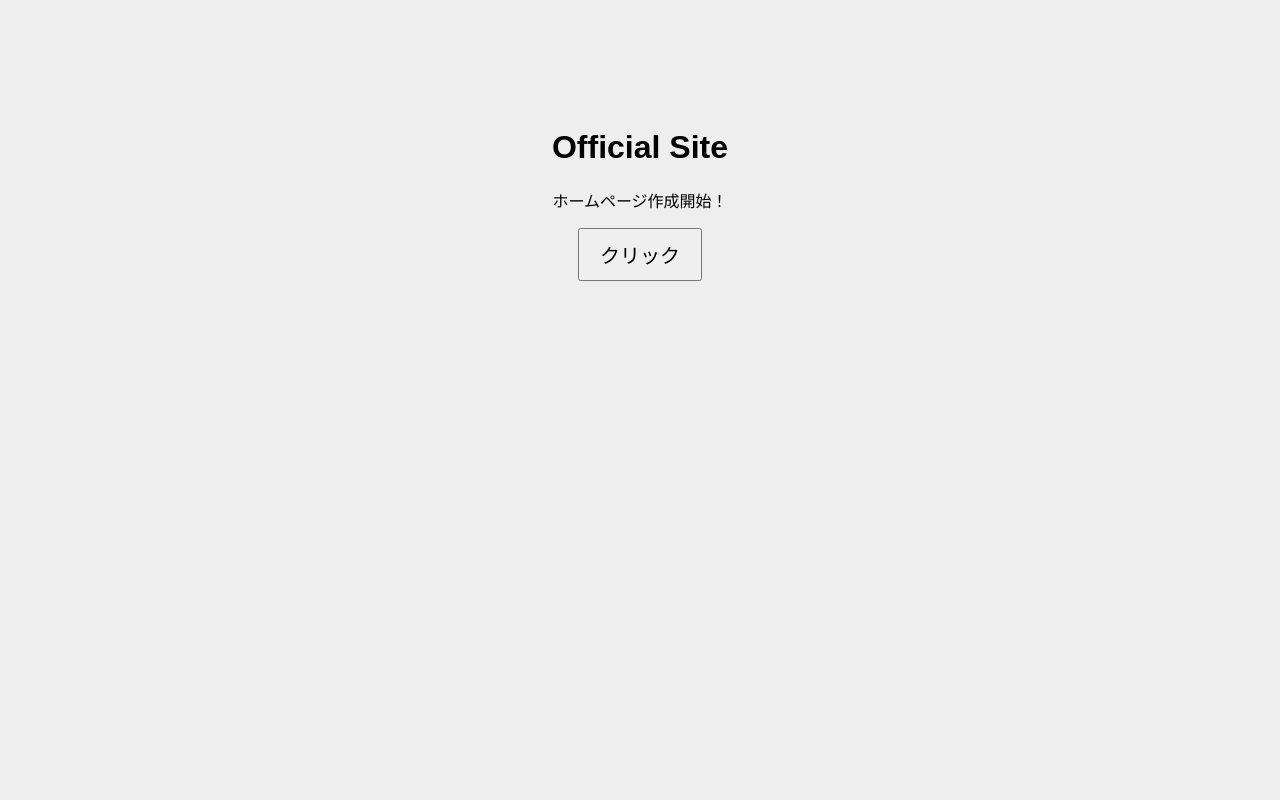
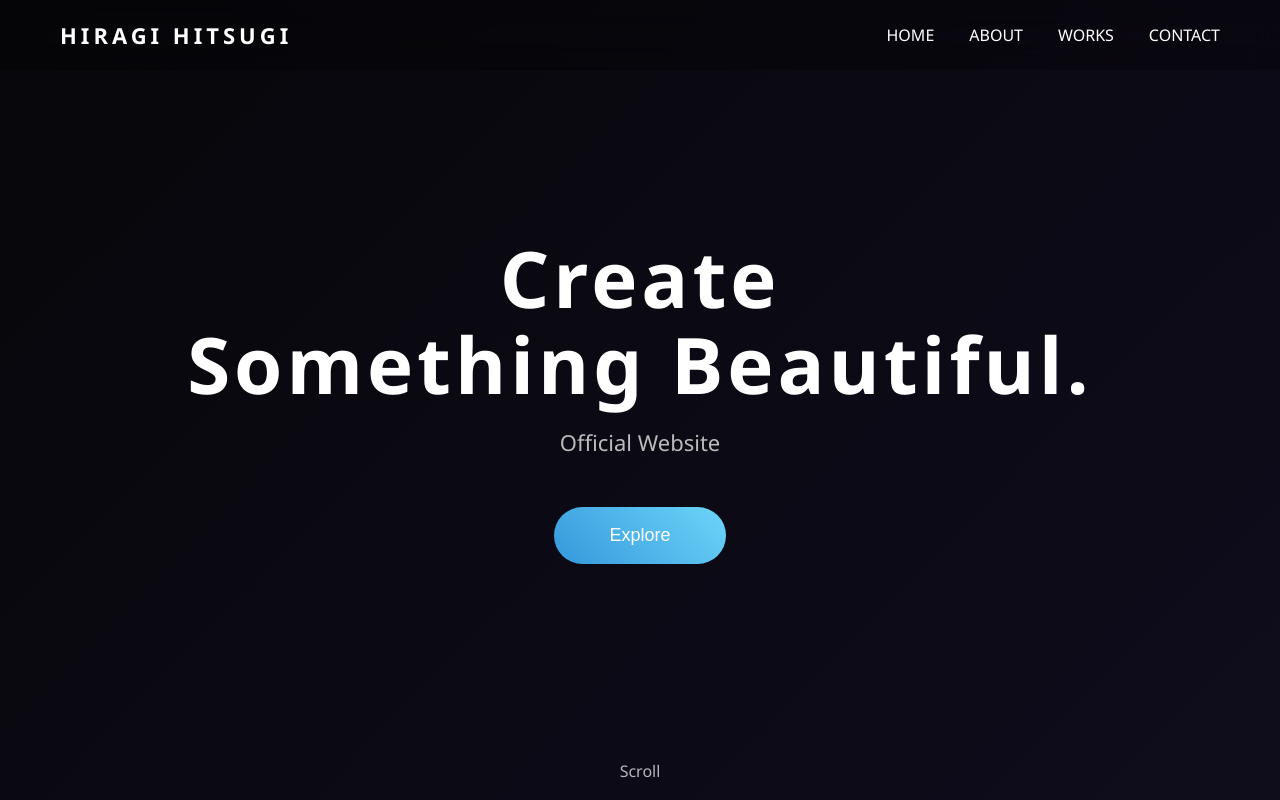
Before and after one commit to hiragihitsugi/officialsite, a plain HTML site: page index.html in a window 1280 px wide. Drawn offline with Linux system fonts and the light colour scheme.

Commit message:
第一回変更

```diff
--- a/index.html
+++ b/index.html
@@ -2,21 +2,61 @@
 <html lang="ja">
 
 <head>
+
     <meta charset="UTF-8">
-    <title>Official Site</title>
+    <meta name="viewport" content="width=device-width, initial-scale=1.0">
+
+    <title>HIRAGI HITSUGI</title>
 
     <link rel="stylesheet" href="style.css">
+
 </head>
 
 <body>
 
-<h1>Official Site</h1>
+<header>
 
-<p>ホームページ作成開始！</p>
+    <div class="logo">
+        HIRAGI HITSUGI
+    </div>
 
-<button id="btn">
-クリック
-</button>
+    <nav>
+
+        <a href="#">HOME</a>
+        <a href="#">ABOUT</a>
+        <a href="#">WORKS</a>
+        <a href="#">CONTACT</a>
+
+    </nav>
+
+</header>
+
+<section class="hero">
+
+    <div class="overlay">
+
+        <h1>
+            Create<br>
+            Something Beautiful.
+        </h1>
+
+        <p>
+            Official Website
+        </p>
+
+        <button id="btn">
+            Explore
+        </button>
+
+    </div>
+
+    <div class="scroll">
+
+        Scroll
+
+    </div>
+
+</section>
 
 <script src="script.js"></script>
 
--- a/script.js
+++ b/script.js
@@ -1,4 +1,13 @@
-document.getElementById("btn").onclick = () => {
+const btn = document.getElementById("btn");
 
-    alert("こんにちは！");
-}
+btn.addEventListener("click", () => {
+
+    window.scrollTo({
+
+        top: window.innerHeight,
+
+        behavior: "smooth"
+
+    });
+
+});
--- a/style.css
+++ b/style.css
@@ -1,17 +1,285 @@
+*{
+    margin:0;
+    padding:0;
+    box-sizing:border-box;
+}
+
+html{
+
+    scroll-behavior:smooth;
+}
+
 body{
 
-    font-family:sans-serif;
+    font-family:
+    "Segoe UI",
+    sans-serif;
 
-    background:#eeeeee;
+    background:#050505;
+
+    color:white;
+
+    overflow-x:hidden;
+}
+
+/* ---------- Header ---------- */
+
+header{
+
+    position:fixed;
+
+    top:0;
+
+    width:100%;
+
+    display:flex;
+
+    justify-content:space-between;
+
+    align-items:center;
+
+    padding:20px 60px;
+
+    background:rgba(0,0,0,.25);
+
+    backdrop-filter:blur(15px);
+
+    z-index:999;
+}
+
+.logo{
+
+    font-size:22px;
+
+    letter-spacing:4px;
+
+    font-weight:bold;
+}
+
+nav{
+
+    display:flex;
+
+    gap:35px;
+}
+
+nav a{
+
+    color:white;
+
+    text-decoration:none;
+
+    transition:.3s;
+}
+
+nav a:hover{
+
+    color:#5ac8ff;
+}
+
+/* ---------- Hero ---------- */
+
+.hero{
+
+    height:100vh;
+
+    display:flex;
+
+    justify-content:center;
+
+    align-items:center;
+
+    position:relative;
+
+    overflow:hidden;
+
+    background:
+    linear-gradient(
+        135deg,
+        #08142c,
+        #050505,
+        #151029
+    );
+
+    background-size:400% 400%;
+
+    animation:bg 15s infinite;
+}
+
+@keyframes bg{
+
+0%{
+
+background-position:0% 50%;
+
+}
+
+50%{
+
+background-position:100% 50%;
+
+}
+
+100%{
+
+background-position:0% 50%;
+
+}
+
+}
+
+.overlay{
 
     text-align:center;
 
-    padding-top:100px;
+    z-index:2;
+}
+
+.overlay h1{
+
+    font-size:78px;
+
+    line-height:1.1;
+
+    letter-spacing:4px;
+
+    animation:fadeUp 1.2s;
+}
+
+.overlay p{
+
+    margin-top:20px;
+
+    color:#bbbbbb;
+
+    font-size:22px;
+
+    animation:fadeUp 1.6s;
 }
 
 button{
 
-    padding:10px 20px;
+    margin-top:50px;
 
-    font-size:20px;
+    padding:18px 55px;
+
+    border:none;
+
+    border-radius:40px;
+
+    background:
+
+    linear-gradient(
+    45deg,
+    #3498db,
+    #6dd5fa
+    );
+
+    color:white;
+
+    font-size:18px;
+
+    cursor:pointer;
+
+    transition:.4s;
 }
+
+button:hover{
+
+    transform:translateY(-5px);
+
+    box-shadow:
+
+    0 0 25px #4cb7ff;
+
+}
+
+.scroll{
+
+    position:absolute;
+
+    bottom:30px;
+
+    left:50%;
+
+    transform:translateX(-50%);
+
+    opacity:.7;
+
+    animation:float 2s infinite;
+}
+
+@keyframes float{
+
+0%{
+
+transform:
+translate(-50%,0);
+
+}
+
+50%{
+
+transform:
+translate(-50%,12px);
+
+}
+
+100%{
+
+transform:
+translate(-50%,0);
+
+}
+
+}
+
+@keyframes fadeUp{
+
+from{
+
+opacity:0;
+
+transform:
+translateY(60px);
+
+}
+
+to{
+
+opacity:1;
+
+transform:
+translateY(0);
+
+}
+
+}
+
+@media(max-width:900px){
+
+header{
+
+padding:20px;
+
+}
+
+nav{
+
+display:none;
+
+}
+
+.overlay h1{
+
+font-size:48px;
+
+}
+
+.overlay p{
+
+font-size:18px;
+
+}
+
+}
```
